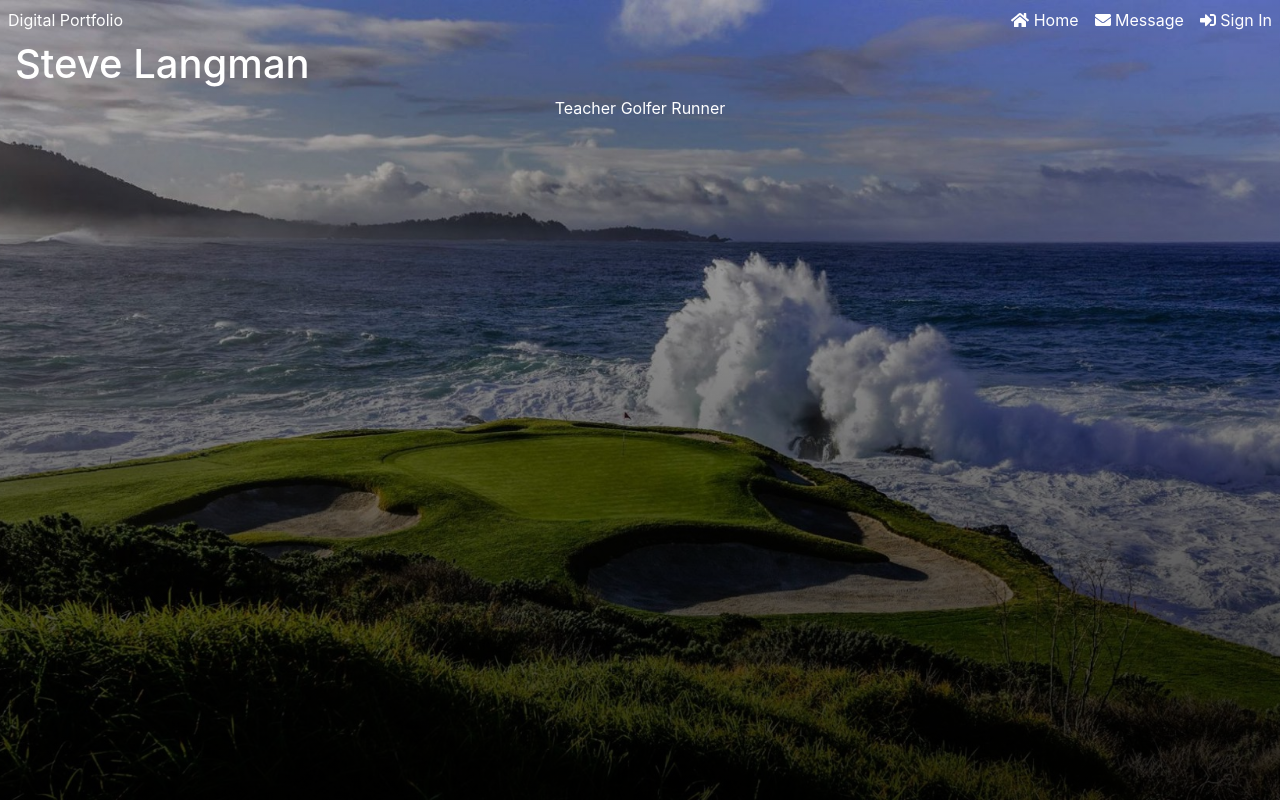
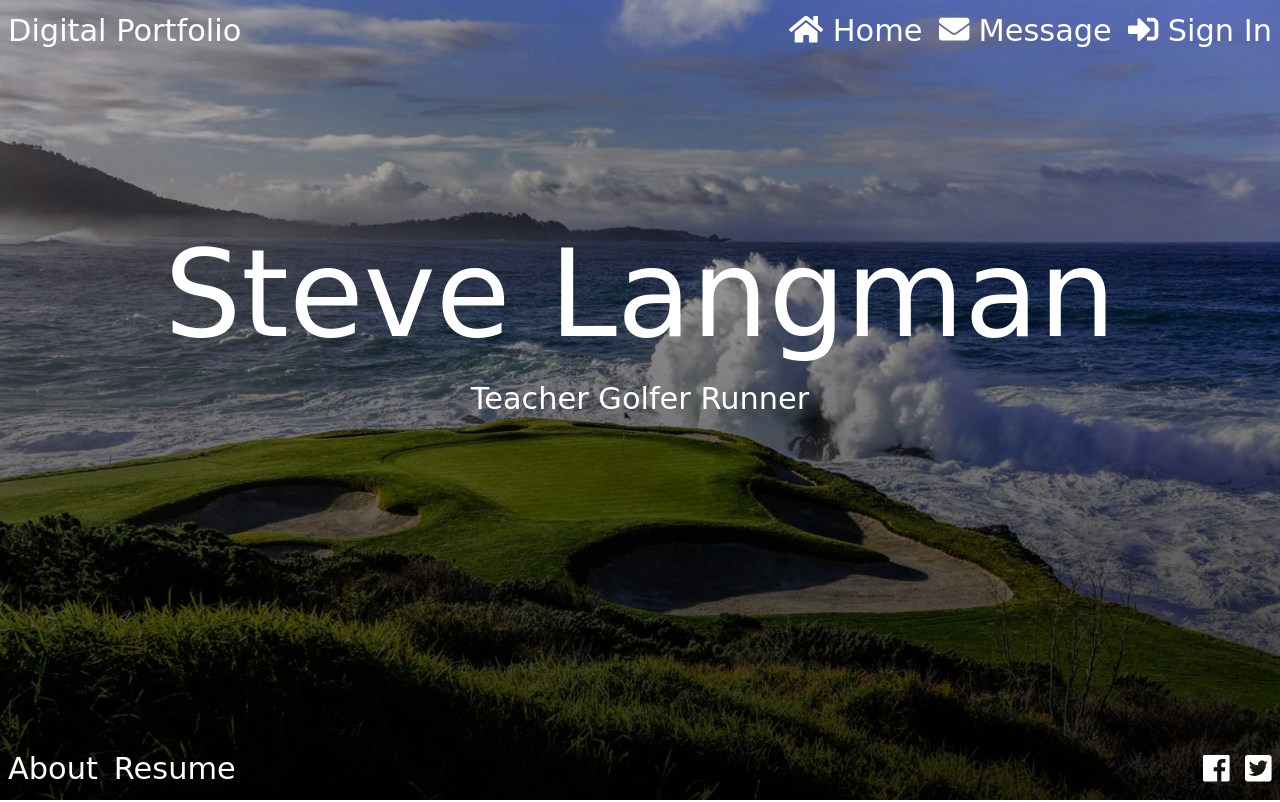
Before and after one commit to slangr/stevesidet, a plain HTML site: page index.html in a window 1280 px wide. Shown: the top 802 px of the page. Drawn offline with nearby package versions, Linux system fonts and the light colour scheme; a web font is replaced by a local one.

Commit message:
Add files via upload

```diff
--- a/css/stylesheet.css
+++ b/css/stylesheet.css
@@ -1,9 +1,20 @@
+/*
+font-family: 'Zeyada', cursive;
+font-family: 'Shadows Into Light', cursive;
+*/
+
+body{
+    font-family: 'Zeyada', cursive;
+    font-size: 1.9em;
+}
+
 .backgroundimg{
     background-image: linear-gradient(to bottom, rgba(0,0,0,0.2), rgba(0,0,0,0.8)), url("../assets/pebble-7thhole-wave.jpg");
     background-position: center;
     height: 100vh;
     background-size: cover;
     background-repeat: no-repeat;
+    position: relative;
 }
 
 .backgroundimg .navbarcus a{
@@ -14,3 +25,24 @@ h1, h2, p, li{
     color: white;
 
 }
+
+#name{
+    font-size: 400%;
+    margin-top: 20vh;
+    text-align: center;
+}
+
+.absolute{
+    position: absolute;
+    z-index: 999;
+    bottom: 0px;
+    width: 100%;
+}
+
+.absolute div a{
+    color: white;
+}
+
+.customcolor p, .customcolor h2, .customcolor li{
+    color: black;
+}
```
